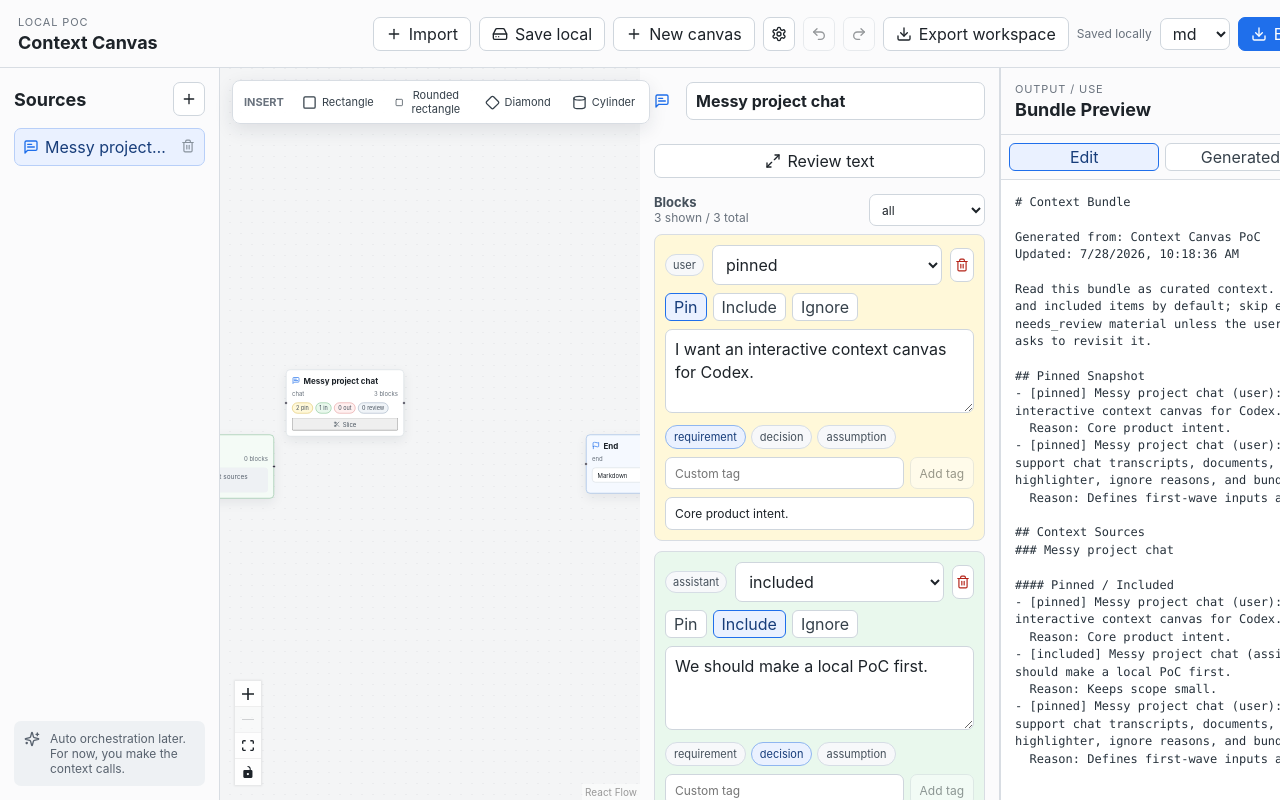
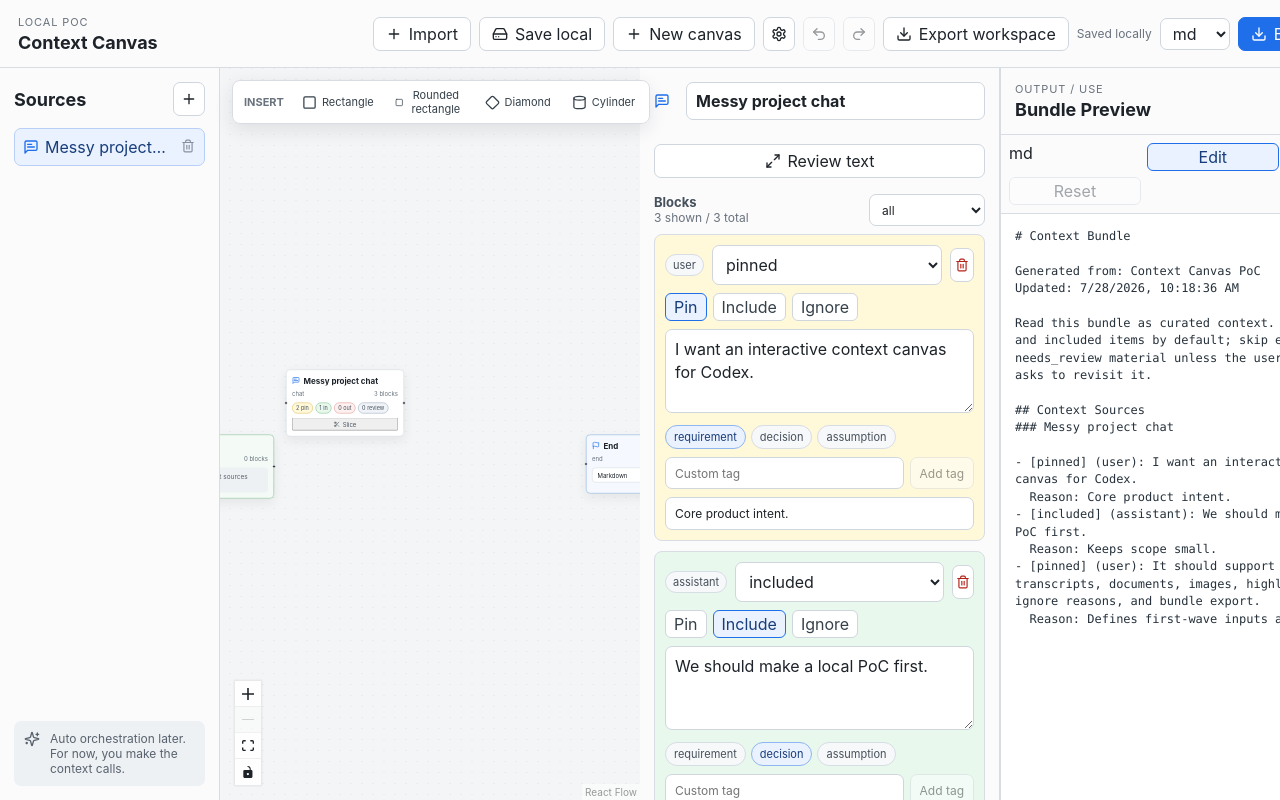
Before and after one commit to KeithWangJunzhe/context-canvas, a React (Vite) app: page / in a window 1280 px wide. Shown: the top 800 px of the page. Built offline with nearby package versions, Linux system fonts and the light colour scheme.

Commit message:
Streamline bundle output formats

```diff
--- a/src/App.tsx
+++ b/src/App.tsx
@@ -71,7 +71,7 @@ const textBoxShapes: Array<{ value: TextBoxShape; label: string; icon: typeof Sq
 ]
 type TextImportType = 'chat' | 'document' | 'note'
 type ImportResult = { ok: boolean; notice?: string }
-type OutputFormat = 'md' | 'txt' | 'json'
+type OutputFormat = 'md' | 'json'
 type ImageTool = 'bbox' | 'text'
 type BlockFilter = 'all' | BlockStatus
 type ImageAnnotationDraft = {
@@ -208,13 +208,13 @@ function bundleDownload(format: OutputFormat, markdown: string, workspace: Works
     return {
       filename: 'context-bundle.json',
       mime: 'application/json',
-      content: JSON.stringify(generateBundleJson(workspace), null, 2),
+      content: markdown,
     }
   }
 
   return {
-    filename: format === 'md' ? 'context-bundle.md' : 'context-bundle.txt',
-    mime: format === 'md' ? 'text/markdown' : 'text/plain',
+    filename: 'context-bundle.md',
+    mime: 'text/markdown',
     content: markdown,
   }
 }
@@ -332,7 +332,6 @@ function ContextNodeCard({ data, selected }: NodeProps<ContextFlowNode>) {
             onChange={(event) => contextNode.onOutputFormatChange?.(event.target.value as OutputFormat)}
           >
             <option value="md">Markdown</option>
-            <option value="txt">Text</option>
             <option value="json">JSON</option>
           </select>
           <button onClick={() => contextNode.onDownloadBundle?.()}>
@@ -854,7 +853,7 @@ function BlockEditor({
   return (
     <div className={`block-card status-${block.status} ${isActive ? 'is-active' : ''}`} data-block-editor-id={block.id} onClick={onSelect}>
       <div className="block-toolbar">
-        {(block.speakerName || block.role) && <span className="role-chip">{block.speakerName || block.role}</span>}
+        {(block.speakerName || (block.role && block.role !== 'unknown')) && <span className="role-chip">{block.speakerName || block.role}</span>}
         <select value={block.status} onChange={(event) => onUpdate({ status: event.target.value as BlockStatus })}>
           {statusOptions.map((status) => (
             <option key={status} value={status}>
@@ -1374,12 +1373,14 @@ function BundlePreview({
   generated,
   draft,
   isDirty,
+  format,
   onDraftChange,
   onReset,
 }: {
   generated: string
   draft: string
   isDirty: boolean
+  format: OutputFormat
   onDraftChange: (value: string) => void
   onReset: () => void
 }) {
@@ -1395,6 +1396,7 @@ function BundlePreview({
         <Link size={16} />
       </div>
       <div className="preview-mode-row">
+        <span className="preview-format">{format}</span>
         <button className={mode === 'edit' ? 'active' : ''} onClick={() => setMode('edit')}>
           Edit
         </button>
@@ -1492,15 +1494,23 @@ export function App() {
   const activeTextNode = activeTextNodeId ? workspace.nodes.find((node) => node.id === activeTextNodeId && isTextReviewNode(node)) : undefined
   const activeImage = activeImageId ? workspace.nodes.find((node) => node.id === activeImageId && node.type === 'image') : undefined
   const bundle = useMemo(() => generateBundleMarkdown(workspace), [workspace])
-  const bundleToDownload = bundleDraftEdited ? bundleDraft : bundle
+  const generatedOutput = useMemo(
+    () => (outputFormat === 'json' ? JSON.stringify(generateBundleJson(workspace), null, 2) : bundle),
+    [bundle, outputFormat, workspace],
+  )
+  const bundleToDownload = bundleDraftEdited ? bundleDraft : generatedOutput
   const downloadBundle = useCallback(() => {
     const payload = bundleDownload(outputFormat, bundleToDownload, workspace)
     downloadText(payload.filename, payload.content, payload.mime)
   }, [bundleToDownload, outputFormat, workspace])
+  const changeOutputFormat = useCallback((format: OutputFormat) => {
+    setOutputFormat(format)
+    setBundleDraftEdited(false)
+  }, [])
 
   useEffect(() => {
-    if (!bundleDraftEdited) setBundleDraft(bundle)
-  }, [bundle, bundleDraftEdited])
+    if (!bundleDraftEdited) setBundleDraft(generatedOutput)
+  }, [generatedOutput, bundleDraftEdited])
 
   useEffect(() => {
     setSaveNotice(saveStoredWorkspace(withSystemNodes(workspace)) ? 'Saved locally' : 'Local save failed')
@@ -1536,7 +1546,7 @@ export function App() {
                 ...contextNode,
                 onResliceNode: (nodeId: string) => resliceNodeRef.current(nodeId),
                 outputFormat,
-                onOutputFormatChange: setOutputFormat,
+                onOutputFormatChange: changeOutputFormat,
                 onDownloadBundle: downloadBundle,
                 onResizeTextBox,
               }
@@ -1568,7 +1578,7 @@ export function App() {
       }),
     )
     setFlowEdges(makeFlowEdges(workspace))
-  }, [downloadBundle, outputFormat, workspace])
+  }, [changeOutputFormat, downloadBundle, outputFormat, workspace])
 
   const updateWorkspace = (updater: (workspace: Workspace) => Workspace) => {
     setWorkspace((current) => {
@@ -2001,9 +2011,8 @@ export function App() {
               Export workspace
             </button>
             <span className="save-status">{saveNotice}</span>
-            <select className="toolbar-select" value={outputFormat} onChange={(event) => setOutputFormat(event.target.value as OutputFormat)} aria-label="Bundle output format">
+            <select className="toolbar-select" value={outputFormat} onChange={(event) => changeOutputFormat(event.target.value as OutputFormat)} aria-label="Bundle output format">
               <option value="md">md</option>
-              <option value="txt">txt</option>
               <option value="json">json</option>
             </select>
             <button className="primary-button" onClick={downloadBundle}>
@@ -2129,15 +2138,16 @@ export function App() {
           />
 
           <BundlePreview
-            generated={bundle}
+            generated={generatedOutput}
             draft={bundleDraft}
             isDirty={bundleDraftEdited}
+            format={outputFormat}
             onDraftChange={(value) => {
               setBundleDraft(value)
-              setBundleDraftEdited(value !== bundle)
+              setBundleDraftEdited(value !== generatedOutput)
             }}
             onReset={() => {
-              setBundleDraft(bundle)
+              setBundleDraft(generatedOutput)
               setBundleDraftEdited(false)
             }}
           />
--- a/src/domain.ts
+++ b/src/domain.ts
@@ -227,7 +227,7 @@ function shouldSkipStatus(status: BlockStatus) {
 }
 
 function actorLabel(block: ContextBlock) {
-  return block.speakerName || block.role || ''
+  return block.speakerName || (block.role && block.role !== 'unknown' ? block.role : '')
 }
 
 function connectionLabel(label: string) {
@@ -256,13 +256,13 @@ function sourceConnections(workspace: Workspace, node: ContextNode) {
     })
 }
 
-function blockToMarkdownLine(node: ContextNode, block: ContextBlock) {
+function blockToMarkdownLine(block: ContextBlock) {
   const text = block.text?.trim()
   if (!text) return ''
   const actor = actorLabel(block)
   const actorText = actor ? ` (${actor})` : ''
   const reason = block.reason ? `\n  Reason: ${block.reason}` : ''
-  return `- [${block.status}] ${node.title}${actorText}: ${text}${reason}`
+  return `- [${block.status}]${actorText ? `${actorText}:` : ''} ${text}${reason}`
 }
 
 function regionToMarkdownLine(node: ContextNode, region: ImageRegion) {
@@ -273,6 +273,11 @@ function regionToMarkdownLine(node: ContextNode, region: ImageRegion) {
   ].filter(Boolean)
   const detailText = details.length > 0 ? ` (${details.join(', ')})` : ''
   return `- [${region.status}] ${node.imageName || node.title} region [${region.box.join(', ')}]${detailText}: ${region.label || 'Untitled region'}${region.note ? `\n  Note: ${region.note}` : ''}`
+}
+
+function shortConnectionForNode(node: ContextNode, connection: ReturnType<typeof sourceConnections>[number]) {
+  const target = connection.from.id === node.id ? connection.to.title : connection.from.title
+  return `- ${connection.label} -> ${target}`
 }
 
 function blockToJson(block: ContextBlock) {
@@ -330,7 +335,6 @@ function skippedRegionIndex(region: ImageRegion) {
 }
 
 export function generateBundleMarkdown(workspace: Workspace) {
-  const pinned: string[] = []
   const sourceSections: string[] = []
 
   workspace.nodes.forEach((node) => {
@@ -355,30 +359,27 @@ export function generateBundleMarkdown(workspace: Workspace) {
 
     node.blocks.forEach((block) => {
       if (!shouldReadStatus(block.status)) return
-      const line = blockToMarkdownLine(node, block)
+      const line = blockToMarkdownLine(block)
       if (!line) return
       included.push(line)
-      if (block.status === 'pinned') pinned.push(line)
     })
 
     node.regions.forEach((region) => {
       if (!shouldReadStatus(region.status)) return
       const line = regionToMarkdownLine(node, region)
       imageRegions.push(line)
-      if (region.status === 'pinned') pinned.push(line)
     })
 
     if (included.length === 0 && imageRegions.length === 0) return
 
-    const connections = sourceConnections(workspace, node).map((connection) => `- ${connection.summary}`)
+    const connections = sourceConnections(workspace, node).map((connection) => shortConnectionForNode(node, connection))
 
     sourceSections.push(
       [
         `### ${node.title}`,
         '',
-        ...(connections.length > 0 ? ['#### Connections', ...connections, ''] : []),
-        '#### Pinned / Included',
-        included.join('\n') || '- None',
+        ...(connections.length > 0 ? ['Connections:', ...connections, ''] : []),
+        included.join('\n'),
         ...(imageRegions.length > 0 ? ['', '#### Image Annotations', imageRegions.join('\n')] : []),
       ].join('\n'),
     )
@@ -391,9 +392,6 @@ export function generateBundleMarkdown(workspace: Workspace) {
     `Updated: ${new Date().toLocaleString()}`,
     '',
     'Read this bundle as curated context. Use pinned and included items by default; skip excluded and needs_review material unless the user explicitly asks to revisit it.',
-    '',
-    '## Pinned Snapshot',
-    pinned.join('\n') || '- None',
     '',
     '## Context Sources',
     sourceSections.join('\n\n') || '- None',
```
